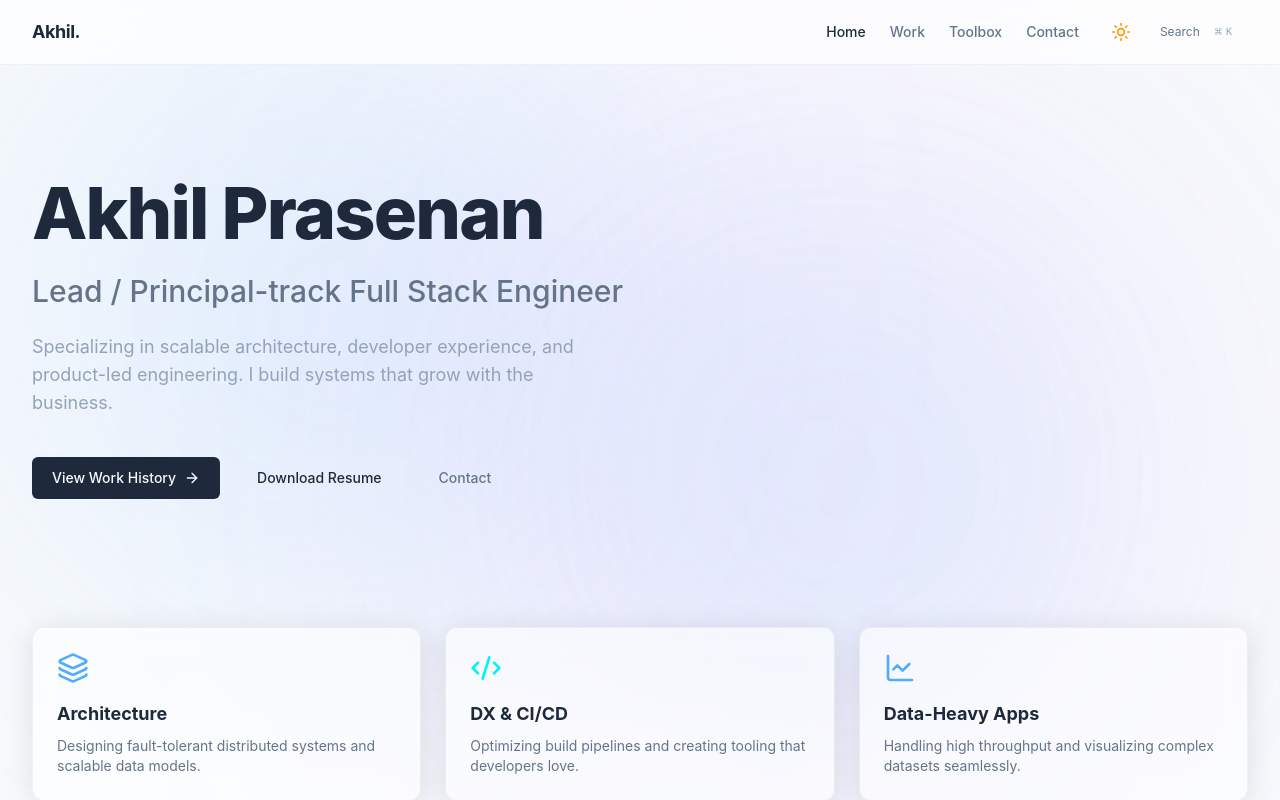
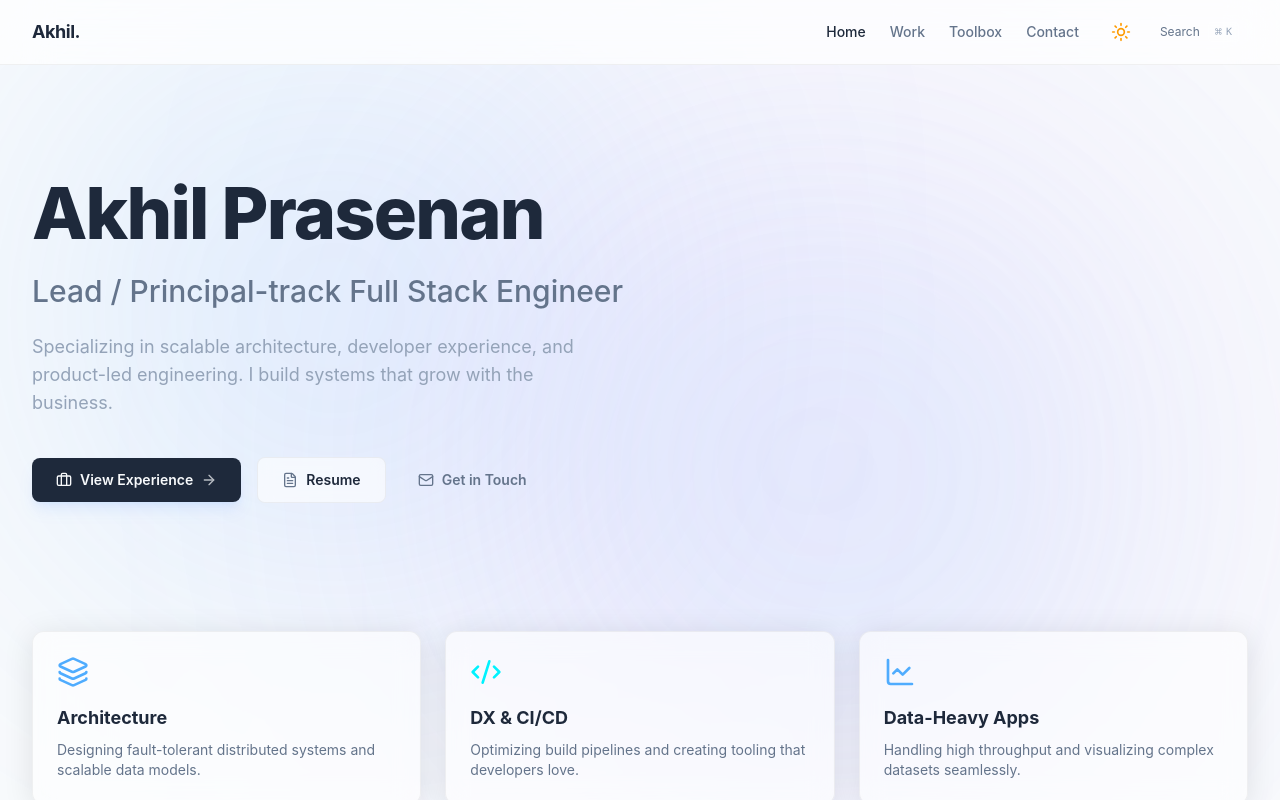
Before and after one commit to decodez/decodez.github.io, a React (Vite) app: page / in a window 1280 px wide. Shown: the top 800 px of the page. Built offline with nearby package versions, Linux system fonts and the light colour scheme.

Commit message:
style: finalize hero button redesign with icons and motion transitions

```diff
--- a/src/app/routes/home.tsx
+++ b/src/app/routes/home.tsx
@@ -1,4 +1,5 @@
-import { ArrowRight, Layers, LineChart, Code2, Calendar, Cloud, Mail, Github, Linkedin, MapPin, FileText } from "lucide-react"
+import { motion } from "framer-motion"
+import { ArrowRight, Layers, LineChart, Code2, Calendar, Cloud, Mail, Github, Linkedin, MapPin, FileText, Briefcase } from "lucide-react"
 
 const WORK_HISTORY = [
   {
@@ -80,25 +81,36 @@ export default function Home() {
           I build systems that grow with the business.
         </p>
 
-        <div className="flex flex-wrap gap-4 mt-4">
-          <a
+        <div className="flex flex-wrap items-center gap-4 mt-4">
+          <motion.a
             href="#work"
-            className="inline-flex items-center rounded-md bg-[var(--text-primary)] px-5 py-2.5 text-sm font-medium text-[var(--bg-color)] transition-transform hover:scale-[1.02] active:scale-[0.98]"
+            whileHover={{ scale: 1.02 }}
+            whileTap={{ scale: 0.98 }}
+            className="inline-flex items-center gap-2 rounded-lg bg-[var(--text-primary)] px-6 py-3 text-sm font-semibold text-[var(--bg-color)] shadow-lg shadow-blue-500/10 transition-all hover:bg-[var(--text-primary)]/90"
           >
-            View Work History <ArrowRight className="ml-2 h-4 w-4" />
-          </a>
-          <a
+            <Briefcase className="h-4 w-4" />
+            View Experience
+            <ArrowRight className="h-4 w-4 opacity-70" />
+          </motion.a>
+
+          <motion.a
             href="/resume.pdf"
-            className="inline-flex items-center rounded-md border border-white/10 bg-white/5 dark:bg-white/5 dark:text-white light:bg-black/5 light:text-black light:border-black/10 px-5 py-2.5 text-sm font-medium transition-colors hover:bg-white/10"
+            whileHover={{ scale: 1.02 }}
+            whileTap={{ scale: 0.98 }}
+            className="inline-flex items-center gap-2 rounded-lg border border-[var(--glass-border)] bg-[var(--glass-bg)] px-6 py-3 text-sm font-semibold text-[var(--text-primary)] backdrop-blur-sm transition-all hover:bg-[var(--glass-bg-hover)]"
           >
-            Download Resume
-          </a>
-          <a
+            <FileText className="h-4 w-4 text-[var(--text-secondary)]" />
+            Resume
+          </motion.a>
+
+          <motion.a
             href="#contact"
-            className="inline-flex items-center rounded-md px-5 py-2.5 text-sm font-medium text-[var(--text-secondary)] transition-colors hover:text-[var(--text-primary)]"
+            whileHover={{ x: 3 }}
+            className="inline-flex items-center gap-2 px-4 py-3 text-sm font-semibold text-[var(--text-secondary)] transition-colors hover:text-[var(--text-primary)]"
           >
-            Contact
-          </a>
+            <Mail className="h-4 w-4" />
+            Get in Touch
+          </motion.a>
         </div>
       </section>
 
--- a/src/styles.css
+++ b/src/styles.css
@@ -59,6 +59,7 @@
   color-scheme: light dark;
   color: var(--text-primary);
   background-color: var(--bg-color);
+  scroll-behavior: smooth;
 
   font-synthesis: none;
   text-rendering: optimizeLegibility;
```
